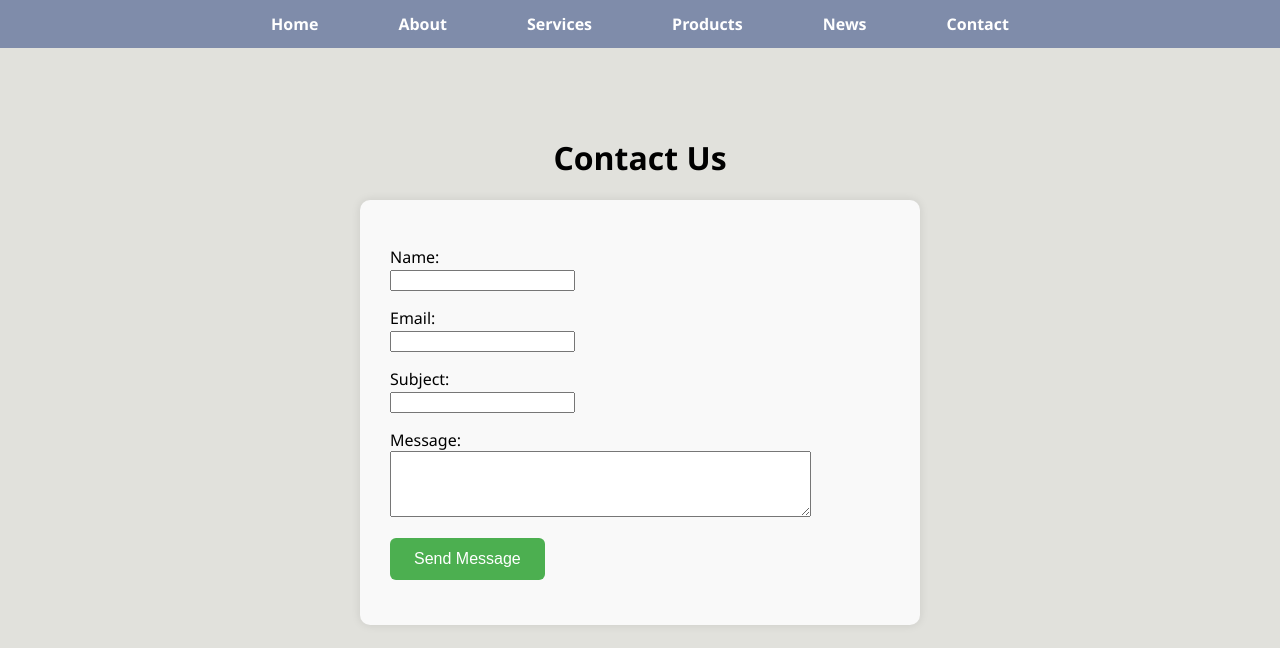
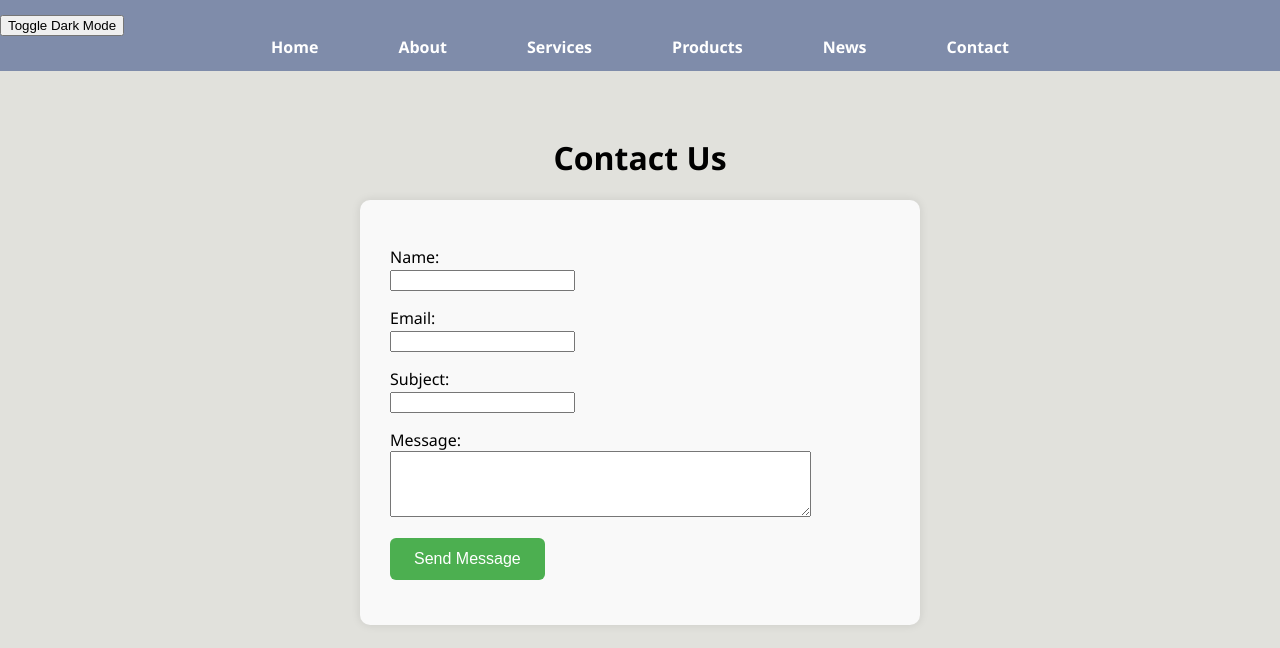
Before and after one commit to ayodada/assignment1-3020, a plain HTML site: page contact.html in a window 1280 px wide. Shown: the top 648 px of the page. Drawn offline with Linux system fonts and the light colour scheme.

Commit message:
Update contact.html

```diff
--- a/contact.html
+++ b/contact.html
@@ -33,6 +33,7 @@
 
 <!-- Navigation -->
 <nav>
+ <button id="theme-toggle">Toggle Dark Mode</button>
     <ul>
         <li><a href="index.html">Home</a></li>
         <li><a href="about.html">About</a></li>
```
